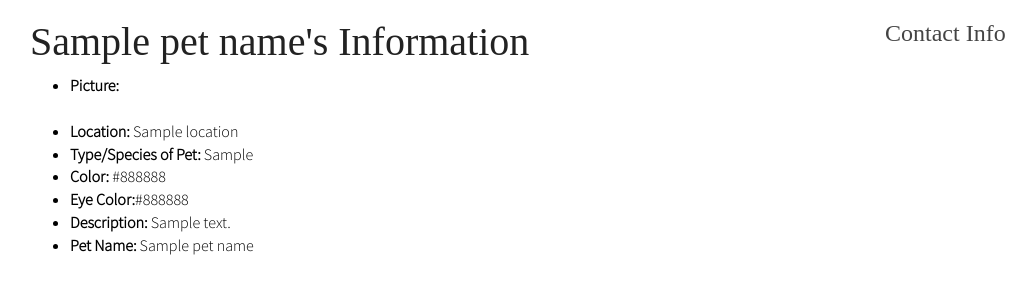
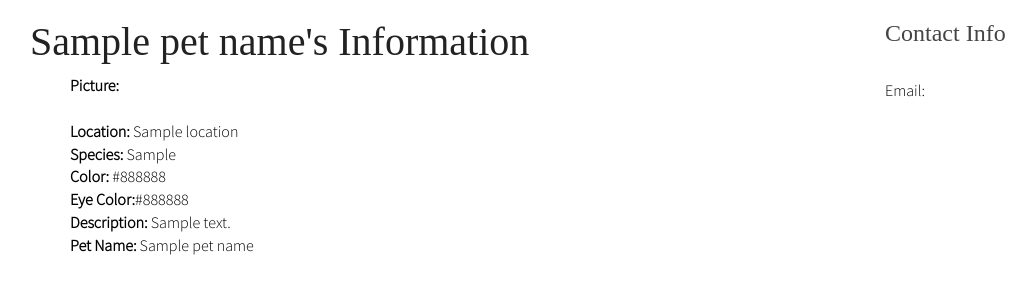
Before and after one commit to pchan37/ubiquitous-happiness, a Flask app: template templates/pet.html in a window 1280 px wide. Shown: the top 300 px of the page, without its empty margins (55-1091 px from the left). Run offline with Flask 2, Linux system fonts and the light colour scheme; the template is opened without the code that fills it: most values are stand-ins (such as "Sample title", 1, 10 or a date in 2020); some libraries are stand-ins or nearby versions; some web fonts are replaced.

Commit message:
heres some more work

```diff
--- a/templates/pet.html
+++ b/templates/pet.html
@@ -20,30 +20,31 @@
     <h2>{{petName}}'s Information</h2>
     <ul>
       {% if img != "" %}
-      <li><b>Picture: </b><br><img url="{{img}}"></li>
+      <b>Picture: </b><br><img url="{{img}}"> <br>
       {% endif %}
       {% if location != "" %}
-      <li><b>Location: </b>{{location}}</li>
+      <b>Location: </b>{{location}} <br>
       {% endif %}
       {% if petType != "" %}
-      <li><b>Type/Species of Pet: </b>{{petType}}</li>
+      <b>Species: </b>{{petType}} <br>
       {% endif %}
       {% if color != "" %}
-      <li><b>Color: </b>{{color}}</li>
+      <b>Color: </b>{{color}} <br>
       {% endif %}
       {% if eyeColor != "" %}
-      <li><b>Eye Color:</b>{{eyeColor}}</li>
+      <b>Eye Color:</b>{{eyeColor}} <br>
       {% endif %}
       {% if description != "" %}
-      <li><b>Description: </b>{{description}}</li>
+      <b>Description: </b>{{description}} <br>
       {% endif %}
       {% if petName != "" %}
-      <li><b>Pet Name: </b>{{petName}}</li>
+      <b>Pet Name: </b>{{petName}}<br>
       {% endif %}
     </ul>
     </div>
     <div class="col-md-3">
-      <h3> Contact Info </h3>
+      <h3> Contact Info </h3> <br>
+      Email:
     </div>
     </div>
 
```
